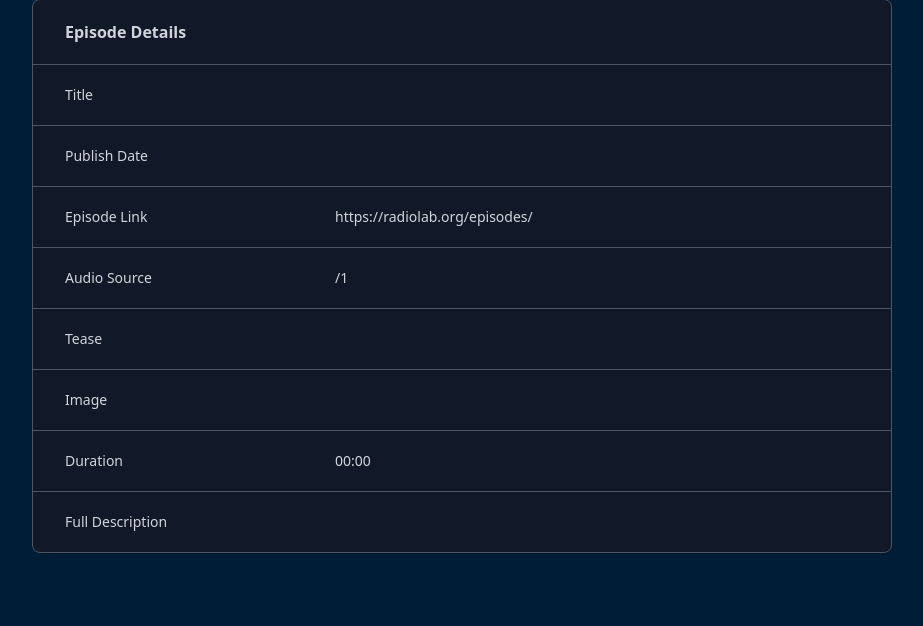
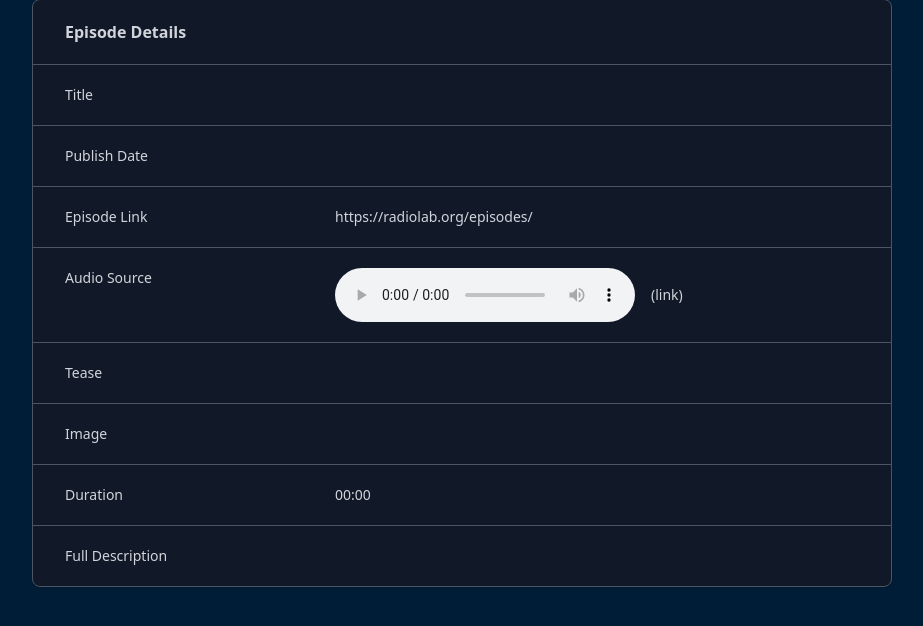
Before and after one commit to efatsi/radiolab-archive, a Rails app: page /1 in a window 1280 px wide. Shown: the part 133-759 px from the top of the page, without its empty margins (178-1101 px from the left). Run offline with Rails 7, Linux system fonts and the light colour scheme; the visitor is signed in with stand-in values (Sample User, id 1); data that the repository does not hold is empty; style sheets or scripts are compiled from the project's sources; parts of the project's set-up code (start-up, migrations or seed data) failed here and were passed over; some libraries are stand-ins or nearby versions.

Commit message:
Embed audio source

```diff
--- a/app/views/episodes/show.html.erb
+++ b/app/views/episodes/show.html.erb
@@ -20,7 +20,16 @@
       </div>
       <div class="py-4 sm:grid sm:grid-cols-3 sm:gap-4 sm:py-5 sm:px-8">
         <dt class="text-sm font-medium">Audio Source</dt>
-        <dd class="overflow-scroll mt-1 text-sm text-gray-300 sm:col-span-2 sm:mt-0"><%= link_to episode.audio_url, episode.audio_url %></dd>
+        <dd class="overflow-scroll mt-1 text-sm text-gray-300 sm:col-span-2 sm:mt-0">
+          <div class="flex items-center">
+            <audio controls class="mr-4">
+              <source src="<%= episode.audio_url %>" type="audio/mpeg">
+              Your browser does not support the audio tag.
+            </audio>
+
+            (<%= link_to "link", episode.audio_url %>)
+          </div>
+        </dd>
       </div>
       <div class="py-4 sm:grid sm:grid-cols-3 sm:gap-4 sm:py-5 sm:px-8">
         <dt class="text-sm font-medium">Tease</dt>
```
Also changed, not shown: todo.md (+0 -10 lines).
